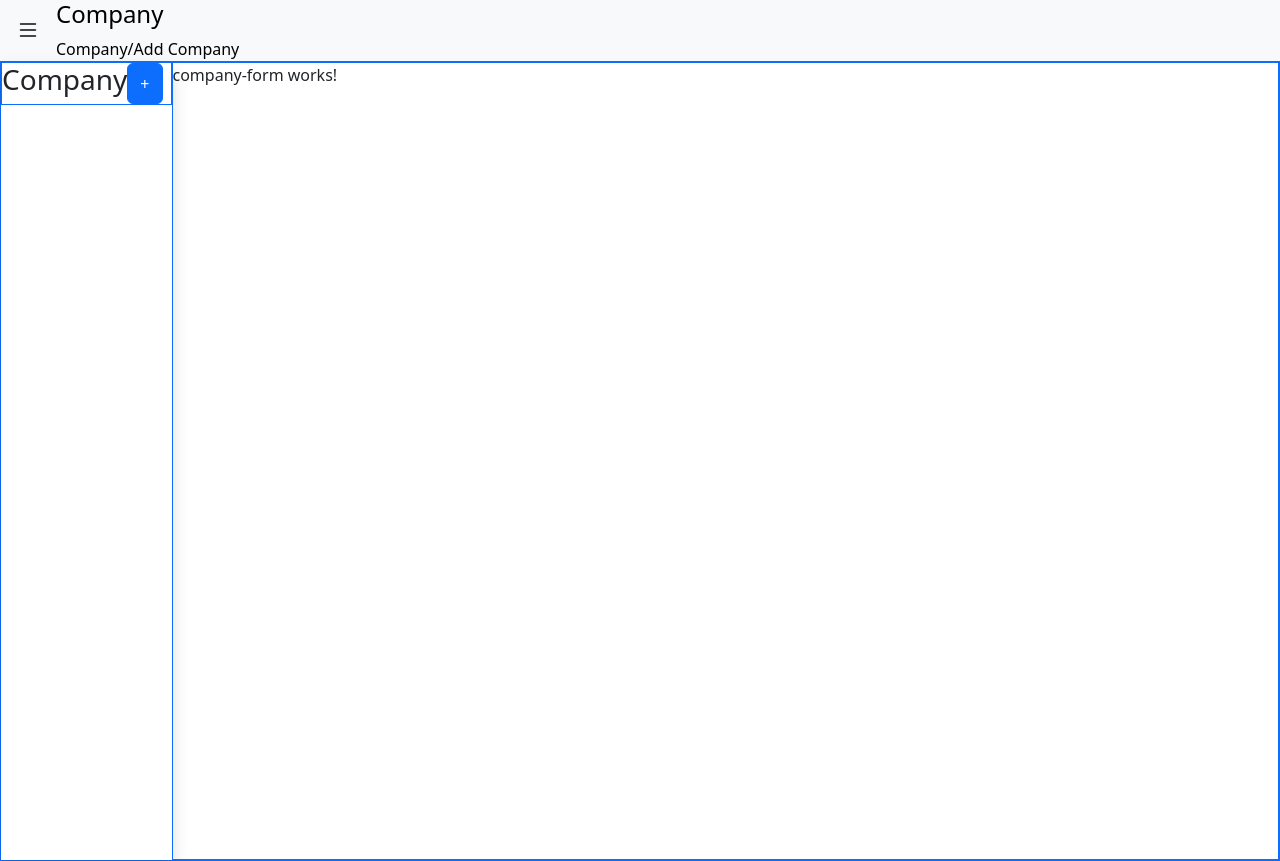
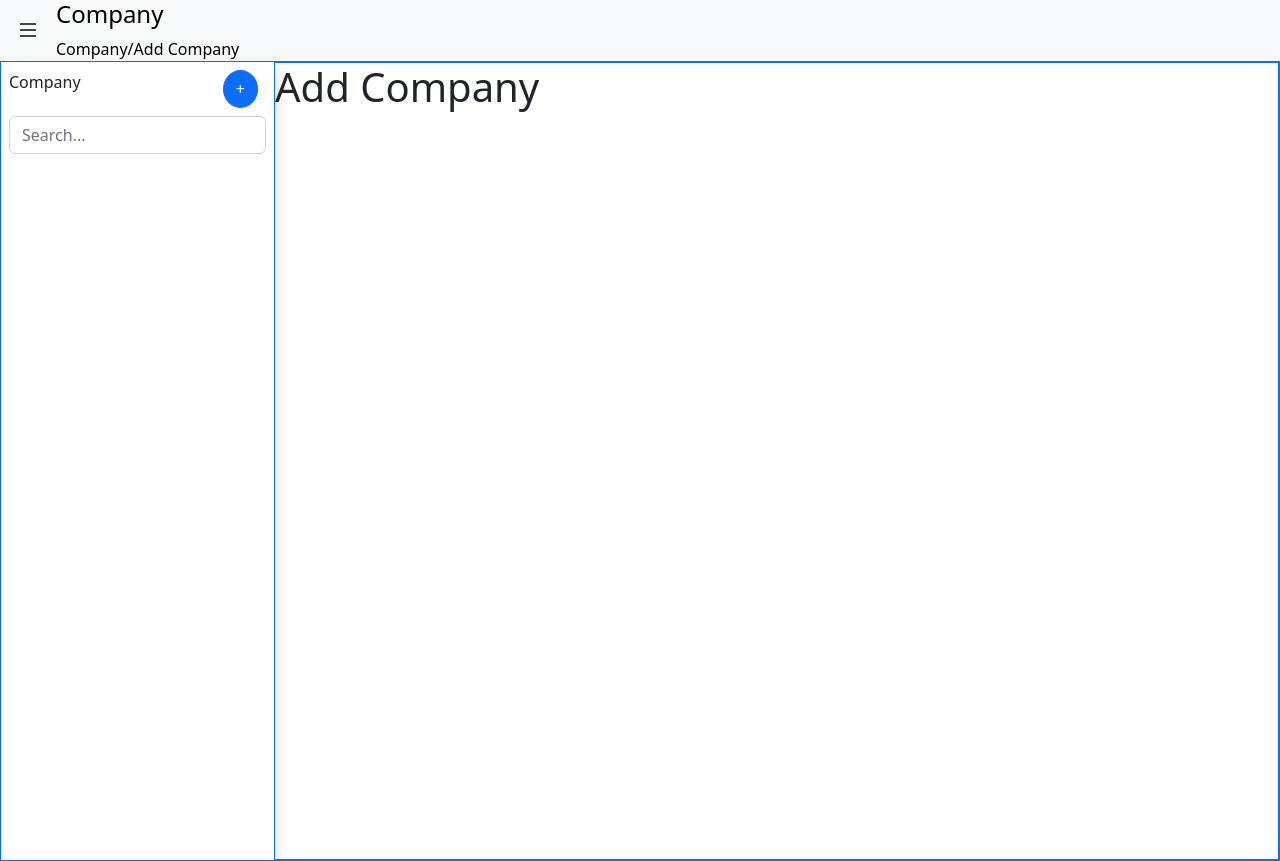
Before and after one commit to almira007/Company-management-system, an Angular app: page /company/add in a window 1280 px wide. Built offline with nearby package versions, Linux system fonts and the light colour scheme.

Commit message:
feat: company-list ui

```diff
--- a/src/app/company/company-form/company-form.component.html
+++ b/src/app/company/company-form/company-form.component.html
@@ -1 +1,2 @@
-<p>company-form works!</p>
+<h1 *ngIf="isAddMode">Add Company</h1>
+<h1 *ngIf="!isAddMode">Edit User</h1>
--- a/src/app/company/company-form/company-form.component.ts
+++ b/src/app/company/company-form/company-form.component.ts
@@ -1,4 +1,5 @@
 import { Component, OnInit } from '@angular/core';
+import { ActivatedRoute } from '@angular/router';
 
 @Component({
   selector: 'app-company-form',
@@ -7,9 +8,19 @@ import { Component, OnInit } from '@angular/core';
 })
 export class CompanyFormComponent implements OnInit {
 
-  constructor() { }
+  public isAddMode: boolean;
+  private id!: string;
+
+  constructor(
+    private route: ActivatedRoute)
+    {
+    this.isAddMode = true;
+
+  }
 
   ngOnInit(): void {
+    this.id = this.route.snapshot.params['id'];
+    this.isAddMode = !this.id;
   }
 
 }
--- a/src/app/company/company-list/company-list.component.html
+++ b/src/app/company/company-list/company-list.component.html
@@ -1,8 +1,13 @@
-<div class="d-flex h-100 border border-primary">
-    <section class="d-flex h-100 flex-column">
-    <div class="d-flex me-2">
-        <h3>Company</h3>
-    <button class="btn btn-primary rounded" routerLink="add">+</button>
+<div class="d-flex h-100">
+    <section class="d-flex h-100 flex-column pt-2 g-4 py-1 px-2">
+    <div class="d-flex me-2 justify-content-between">
+        <span class="me-5">Company</span>
+        <button class="btn btn-primary rounded-circle" routerLink="add">+</button>
+   </div>
+   <div class="pt-2">
+    <form class="col-12 col-lg-auto mb-3 mb-lg-0">
+        <input type="search" class="form-control" placeholder="Search..." aria-label="Search">
+      </form>
    </div>
     </section>
 </div>
```
